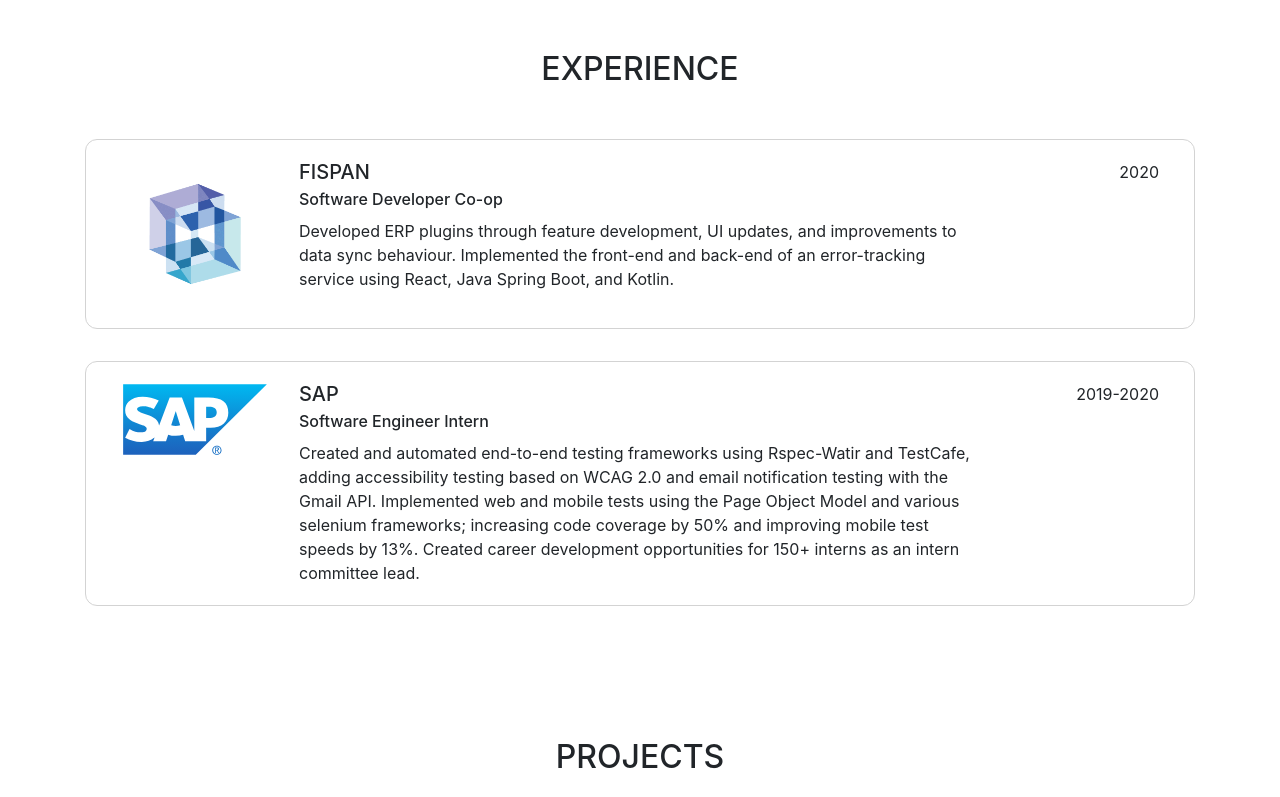
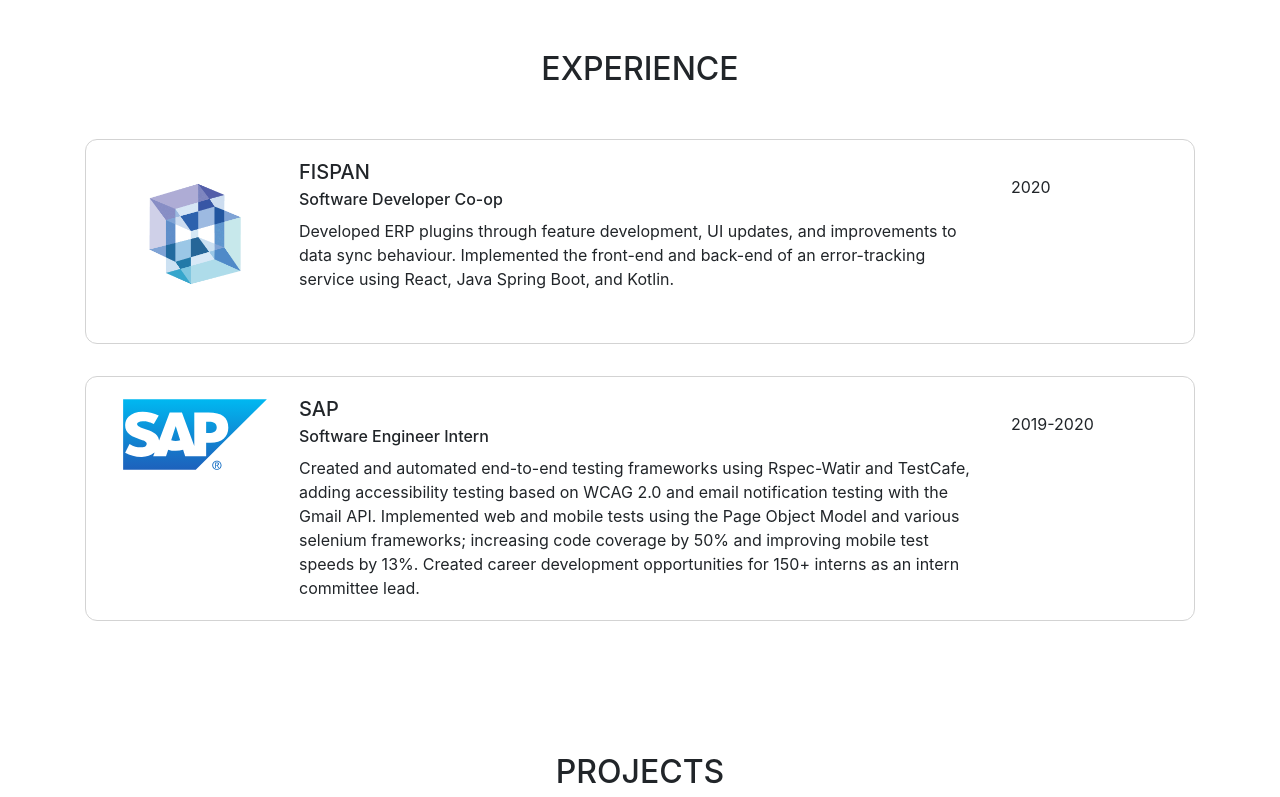
Before and after one commit to shirleywbi/shirleywbi.github.io, a React (Create React App) app in the folder portfolio/: page / in a window 1280 px wide. Shown: the part 660-1457 px from the top of the page. Built offline with nearby package versions, Linux system fonts and the light colour scheme.

Commit message:
fix wex scaling

```diff
--- a/portfolio/src/components/primitives/ExperienceCard.jsx
+++ b/portfolio/src/components/primitives/ExperienceCard.jsx
@@ -7,7 +7,7 @@ const ExperienceCard = ({dateRange, logo, company, title, description}) => {
         <Card.Body>
             <Container>
                 <Row>
-                    <Col xs={2}>
+                    <Col xs={0} sm={2}>
                         <img className={"wex-logo"} src={logo} alt={company}/>
                     </Col>
                     <Col className={"wex-content"}>
@@ -15,7 +15,7 @@ const ExperienceCard = ({dateRange, logo, company, title, description}) => {
                         <Card.Subtitle>{title}</Card.Subtitle>
                         <Card.Text>{description}</Card.Text>
                     </Col>
-                    <Col className={"wex-date"} xs={2}>
+                    <Col className={"wex-date"} xs={0} sm={2} md={2}>
                         <div>{dateRange}</div>
                     </Col>
                 </Row>
--- a/portfolio/src/styles/ExperienceCard.css
+++ b/portfolio/src/styles/ExperienceCard.css
@@ -9,12 +9,14 @@
 }
 
 .wex-date {
-    text-align: right;
+    margin-top: 15px;
+    text-align: left;
 }
 
 .wex-logo {
     max-width: 100%;
     max-height: 100%;
+    margin-bottom: 15px;
     object-fit: contain;
     object-position: top;
 }
```
